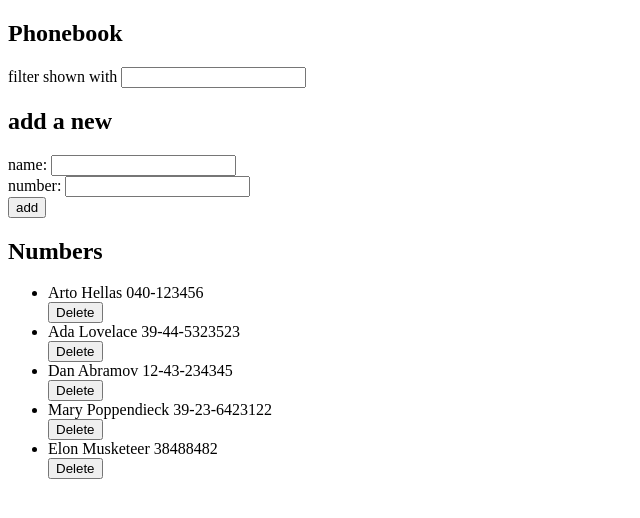
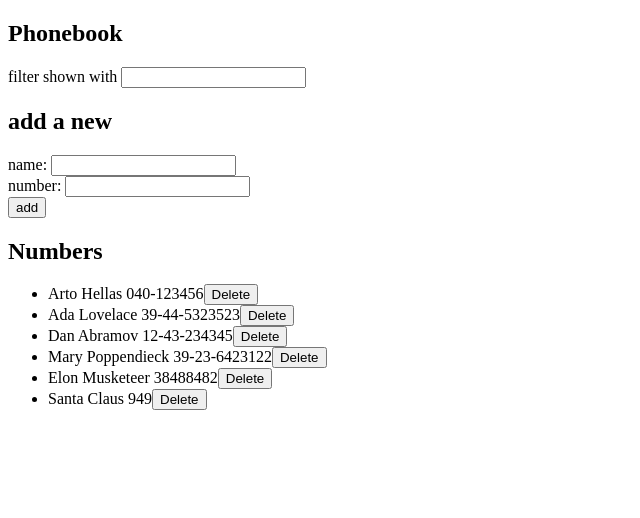
Before and after one commit to jaqska/full-stack-open, a React (Vite) app in the folder part2/phonebook/: page / in a window 1280 px wide. Shown: the top 518 px of the page, without its empty margins (0-640 px from the left). Built offline with nearby package versions, Linux system fonts and the light colour scheme; data requests are answered from the project's data file.

Commit message:
finished 2.17

```diff
--- a/part2/phonebook/db.json
+++ b/part2/phonebook/db.json
@@ -24,6 +24,11 @@
       "id": "87e8",
       "name": "Elon Musketeer",
       "number": "38488482"
+    },
+    {
+      "name": "Santa Claus",
+      "number": "949",
+      "id": "dcab"
     }
   ]
 }
--- a/part2/phonebook/src/App.jsx
+++ b/part2/phonebook/src/App.jsx
@@ -3,22 +3,36 @@ import Filter from './components/Filter'
 import PersonForm from './components/PersonForm'
 import Persons from './components/Persons'
 import contacts from './services/contacts'
-
+import Notification from './components/Notification'
+import './index.css'
 
 const App = () => {
   const [persons, setPersons] = useState([])
   const [newNumber, setNewNumber] = useState('')
   const [newName, setNewName] = useState('')
   const [searchName, setSearchName] = useState('')
+  const [statusMessage, setStatusMessage] = useState('')
 
   useEffect(() => {
     contacts.getAll()
       .then(initialContacts => {
         setPersons(initialContacts)
         console.log('Promise fulfilled')
+        setStatusMessage(
+          `Successfully retrieved contacts from database`
+        )
+        setTimeout(() => {
+          setStatusMessage(null)
+        }, 5000)
       })
       .catch(error => {
-        console.error(error,'Failed to retrieve contacts from database')
+        console.error(error)
+        setStatusMessage(
+          `Error: Failed to retrieve contacts from database`
+        )
+        setTimeout(() => {
+          setStatusMessage(null)
+        }, 5000)
       })
   }, [])
 
@@ -35,46 +49,71 @@ const App = () => {
   }
 
   const deleteContact = (id) => {
-    let answer = window.confirm('Are you sure you want to delete this contact?')
+    let answer = window.confirm('Are you sure you want to delete this contact?');
+
     if (answer) {
-      contacts.deleteContact(id).then(() => {
-        setPersons(persons.filter(person => person.id !== id))
-        console.log('Contact deleted')
-      }).catch(error => {
-        console.error(error, 'Failed to delete contact')
+      contacts.deleteContact(id)
+        .then(() => {
+          setPersons(persons.filter(person => person.id !== id));
+          setStatusMessage('Contact deleted');
+          setTimeout(() => setStatusMessage(null), 5000);
         })
+        .catch(error => {
+          console.error(error, 'Failed to delete contact');
+
+          if (error.response && error.response.status === 404) {
+            setStatusMessage('Error: Contact already removed from server');
           } else {
-      return
+            setStatusMessage(`Error: Failed to delete ${persons.find(person => person.id === id).name}`);
+          }
+          setTimeout(() => setStatusMessage(null), 5000);
+          setPersons(persons.filter(person => person.id !== id));
+        });
+    }
   }
 
-  }
   const addContact = (event) => {
     event.preventDefault()
-    const nameExists = persons.some(person => person.name === newName)
-    const numberExists = persons.some(person => person.number === newNumber)
-    const nameId = persons.find(person => person.name === newName).id
 
-    if (nameExists) {
-      let answer = window.confirm(`${newName} is already added to phonebook, replace the old number with a new one?`)
+    const existingPerson = persons.find(person => person.name === newName);
+
+    if (existingPerson) {
+      let answer = window.confirm(`${newName} is already added to phonebook, replace the old number with a new one?`);
+
       if (answer) {
-        const newContactObject = {
+        const updatedContact = {
           name: newName,
           number: newNumber
-          }
-        contacts.update(nameId, newContactObject)
+        };
+
+        console.log('Updating contact with ID:', existingPerson.id);
+        console.log('Updated contact data:', updatedContact);
+
+        contacts.update(existingPerson.id, updatedContact)
           .then((returnedContact) => {
             setPersons(persons.map(person =>
-            person.id !== nameId ? person : returnedContact
+              person.id !== existingPerson.id ? person : returnedContact
             ))
-          console.log('Contact updated')
+            console.log('Contact updated');
+            setStatusMessage(`Updated ${existingPerson.name}`);
+            setTimeout(() => {
+              setStatusMessage(null);
+            }, 5000)
           })
           .catch(error => {
-          console.error(error, 'Failed to update contact')})
-        setNewName('')
-        setNewNumber('')
+            console.error(error.message, 'Failed to update contact')
+            if (error.response && error.response.status === 404) {
+              setStatusMessage(`Error: Information of ${existingPerson.name} has already been removed from server`);
             } else {
-        setNewName('')
-        setNewNumber('')
+              setStatusMessage(`Error: Failed to update ${existingPerson.name}.`);
+            }
+            setTimeout(() => setStatusMessage(null), 5000);
+          })
+        setNewName('');
+        setNewNumber('');
+      } else {
+        setNewName('');
+        setNewNumber('');
     }
 
     } else {
@@ -85,12 +124,24 @@ const App = () => {
 
       contacts.create(newContactObject).then(returnedContact => {
         console.log(`${returnedContact.name} successfully added to database`)
-        const updatedPersons = persons.concat(newContactObject)
+        const updatedPersons = persons.concat(returnedContact)
         setPersons(updatedPersons)
+        setStatusMessage(
+          `Added ${returnedContact.name}`
+        )
+        setTimeout(() => {
+          setStatusMessage(null)
+        }, 5000)
         setNewName('')
         setNewNumber('')
       }).catch(error => {
-        console.error(error,'Failed to create new contact')
+        console.error(error,'Failed to add new contact')
+        setStatusMessage(
+          `Error: Failed to add ${returnedContact.name}`
+        )
+        setTimeout(() => {
+          setStatusMessage(null)
+        }, 5000)
       })
 
       setSearchName('')
@@ -105,6 +156,7 @@ const App = () => {
   return (
     <div>
       <h2>Phonebook</h2>
+      <Notification message={statusMessage}/>
       <Filter
         value={searchName}
         onChange={handleFilterInput}
--- /dev/null
+++ b/part2/phonebook/src/components/Notification.jsx
@@ -0,0 +1,21 @@
+const Notification = ({ message }) => {
+  if (message === null) {
+    return null
+  } else if (message.includes('Error')) {
+    return (
+      <div className='error'>
+        {message}
+      </div>
+    )
+  } else {
+    return (
+      <div className='success'>
+        {message}
+      </div>
+    )
+  }
+
+
+}
+
+export default Notification
--- a/part2/phonebook/src/components/Persons.jsx
+++ b/part2/phonebook/src/components/Persons.jsx
@@ -2,13 +2,13 @@ const Persons = (props) => {
   return (
     <ul>
       {props.filteredPersons.map(person => (
-          <div key={person.name}>
-            <li>
+        <li key={person.id}>
           {person.name} {person.number}
+          <button onClick={() => props.deleteContact(person.id)}>Delete</button>
         </li>
-            <button onClick={() => props.deleteContact(person.id)}>Delete</button>
-          </div>
       ))}
     </ul>
-)}
+  );
+};
+
 export default Persons
--- /dev/null
+++ b/part2/phonebook/src/index.css
@@ -0,0 +1,19 @@
+.error {
+  color: red;
+  background: lightgrey;
+  font-size: 20px;
+  border-style: solid;
+  border-radius: 5px;
+  padding: 10px;
+  margin-bottom: 10px;
+}
+
+.success {
+  color: green;
+  background: lightgrey;
+  font-size: 20px;
+  border-style: solid;
+  border-radius: 5px;
+  padding: 10px;
+  margin-bottom: 10px;
+}
```
Lines whose indentation alone changed are shown as unchanged.
